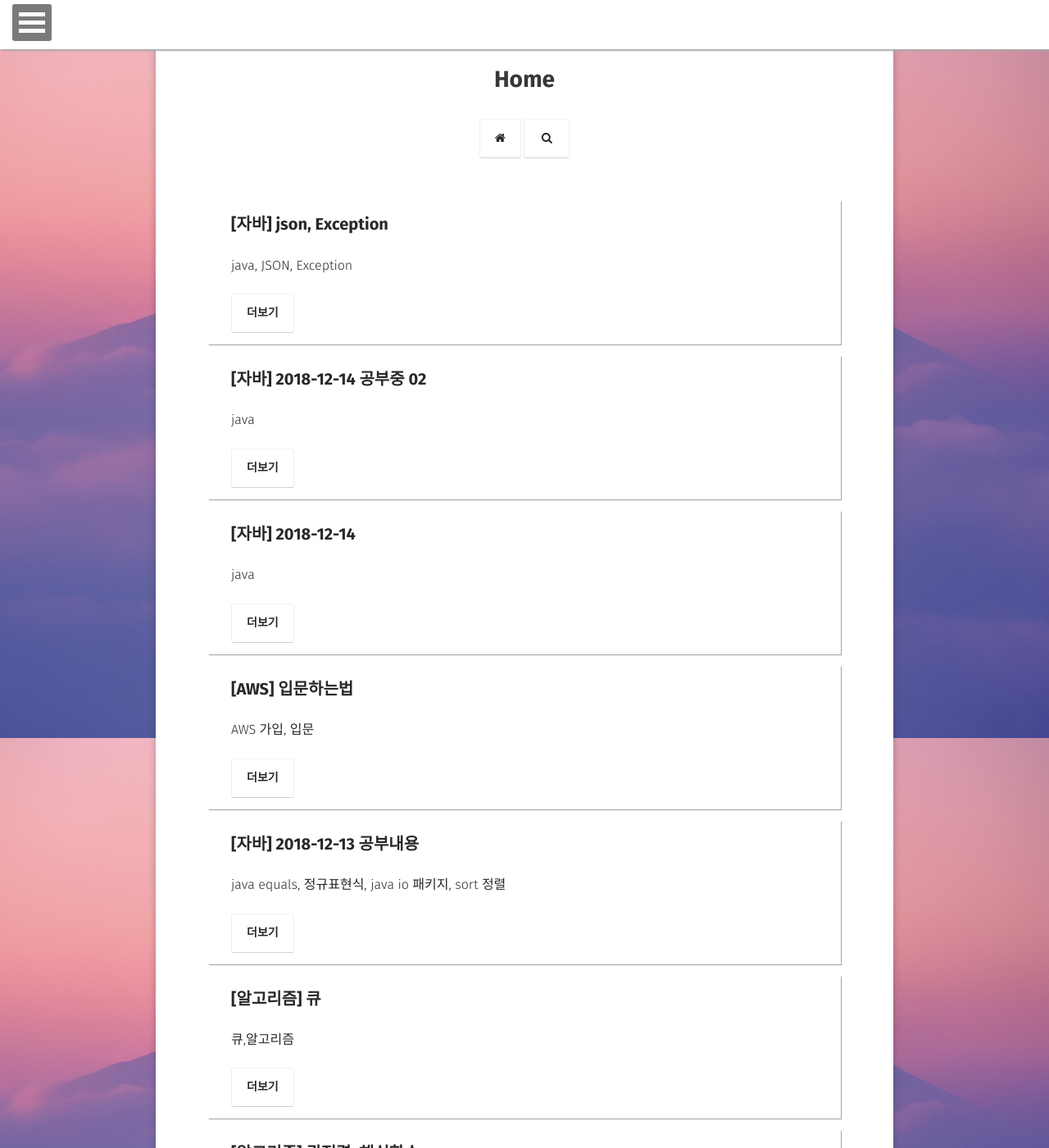
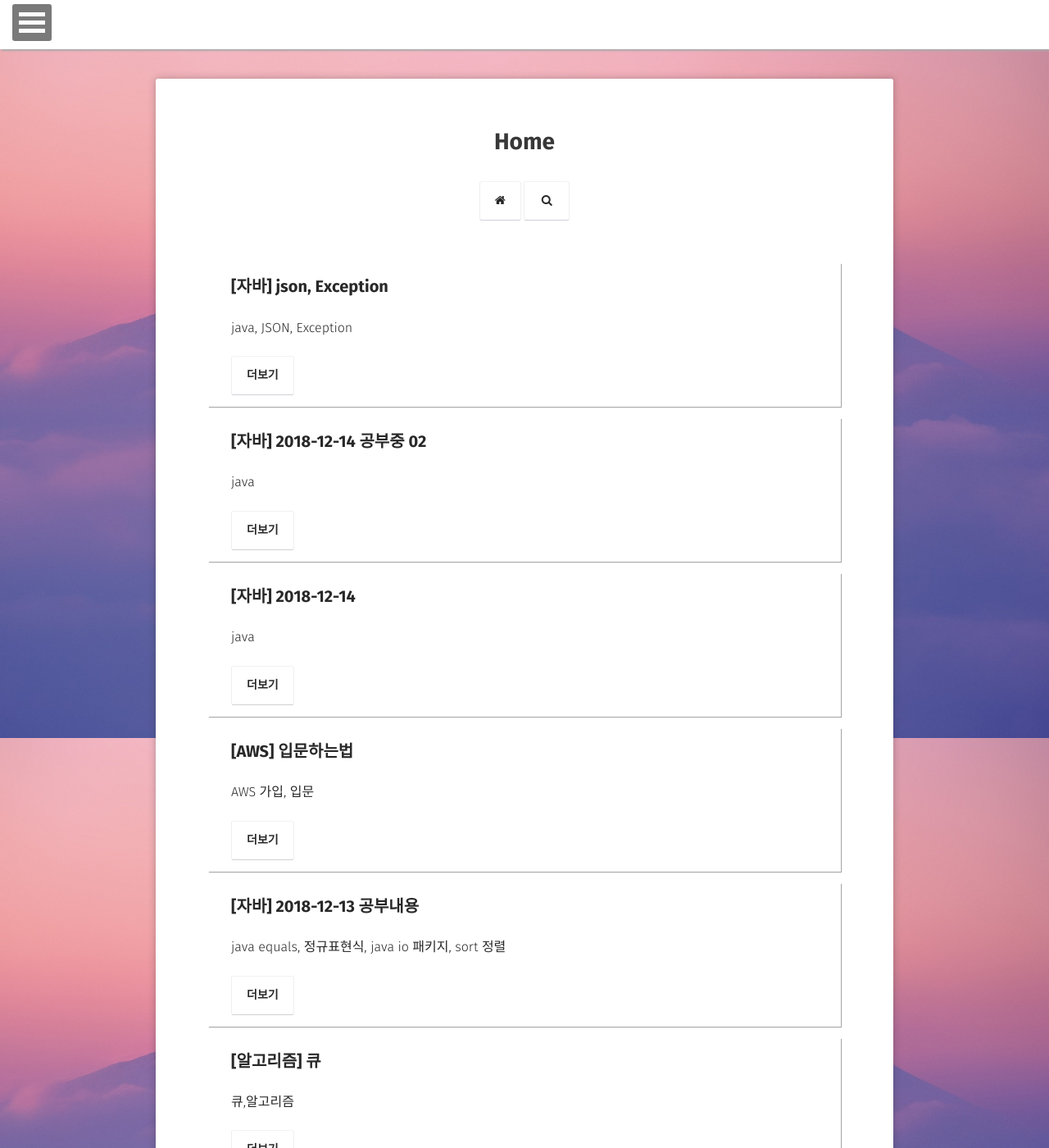
Before and after one commit to choiwono/choiwono.github.io, a Jekyll site: the page built from index.html, in a window 1280 px wide and 1400 px high. Shown: the whole window at 82% size. Built offline with Jekyll 4.4.1, drawn with Linux system fonts in a browser that asks for light colours; some web fonts are replaced.

Commit message:
Update site.scss

```diff
--- a/_sass/site.scss
+++ b/_sass/site.scss
@@ -111,7 +111,7 @@
 	background: $white;
 	color: $color_tuatara;
 	padding: 2em;
-	margin-top:20px;
+	//margin-top:20px;
 	border-radius: 3px;
 	box-shadow: 0 0 10px 0 rgba($color_shark,0.3);
 	@include transition(.5s);
```
